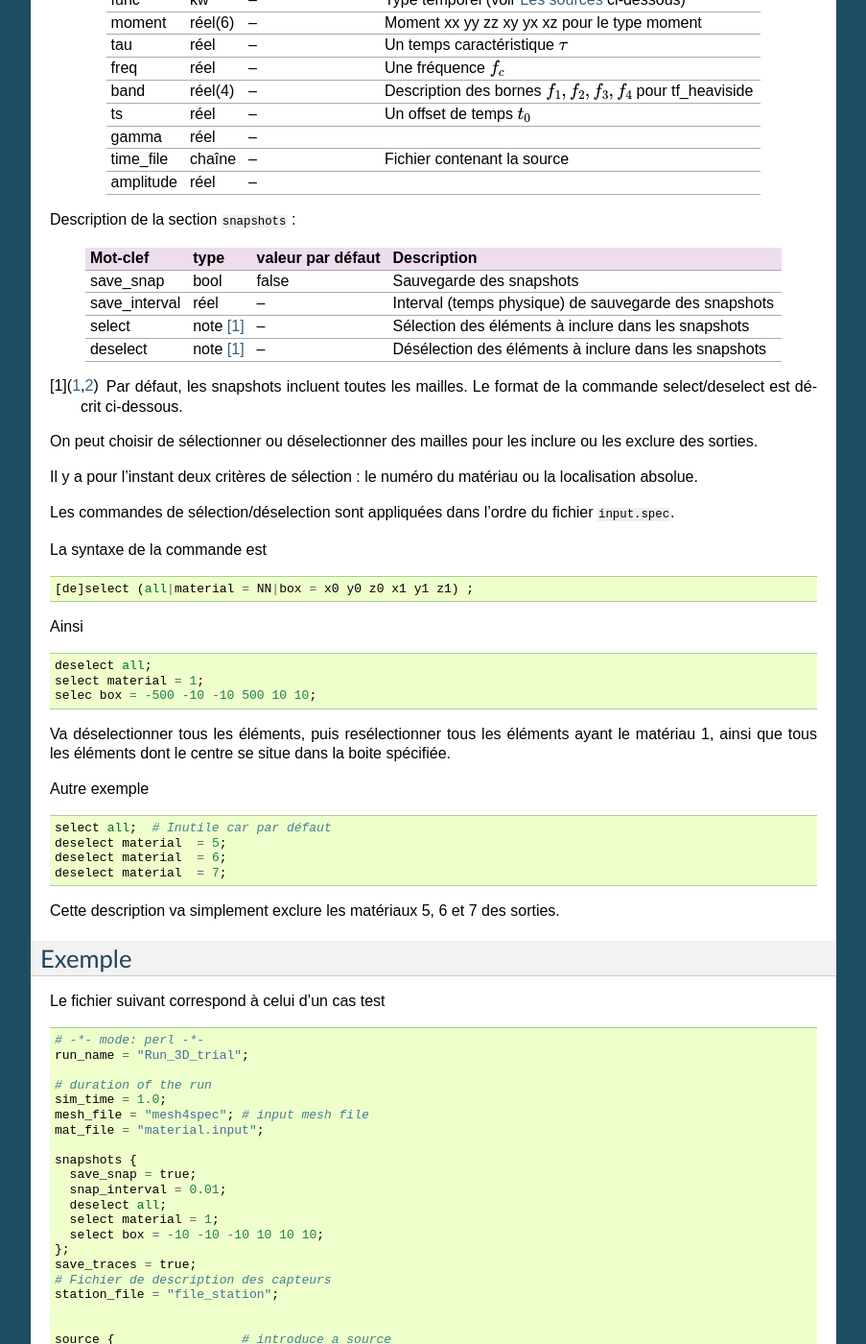
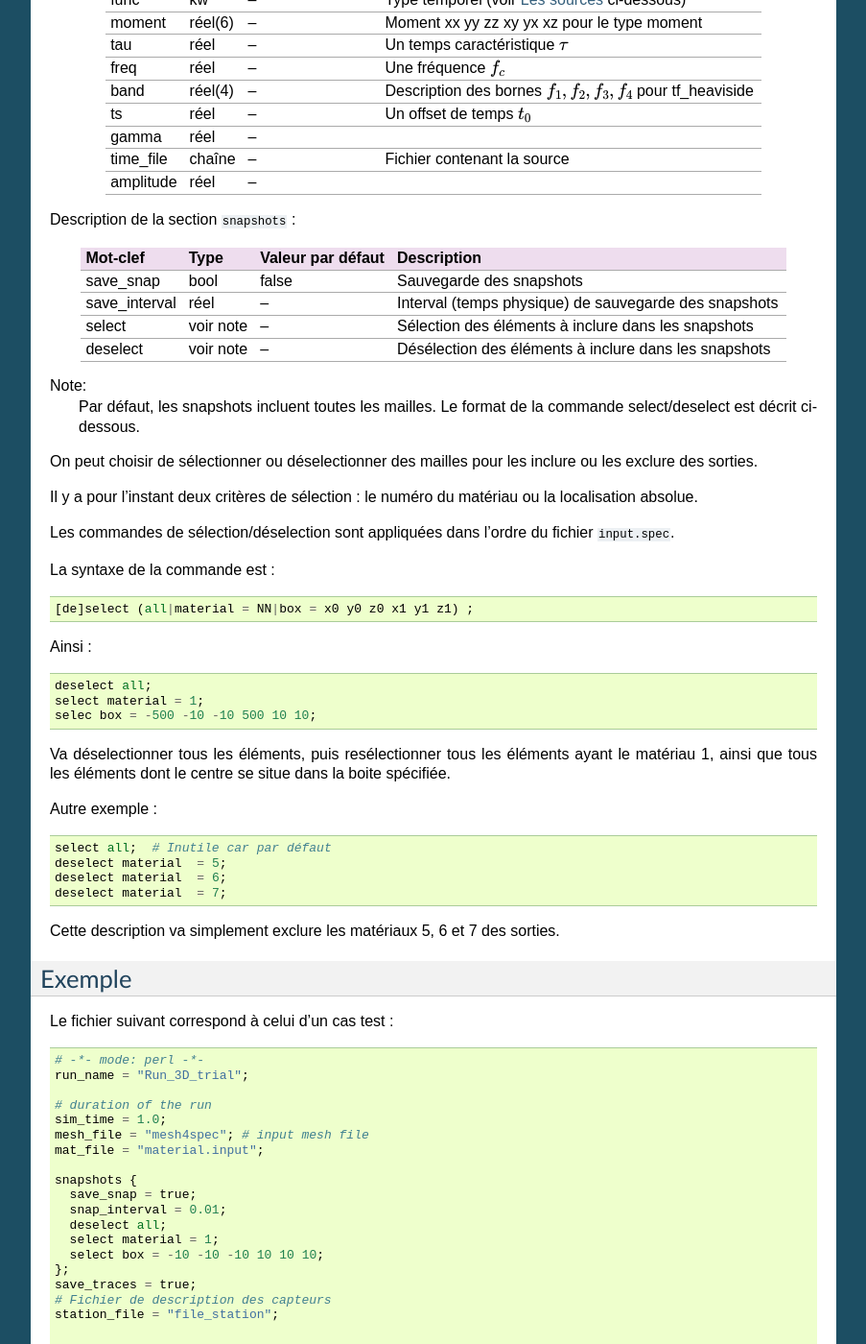
Before and after one commit to sem3d/SEM, a Sphinx documentation site: the page built from DOC/source/format_input.rst, in a window 1280 px wide and 1400 px high, scrolled down 1856 px. Shown: the whole window at 96% size, without its empty margins (198-1101 px from the left). Built offline with Sphinx 7.4.7, drawn with Linux system fonts in a browser that asks for light colours; formulas are drawn with MathJax 3; some of the changed text lies outside the part shown.

Commit message:
Documentation fixes

```diff
--- a/DOC/source/format_input.rst
+++ b/DOC/source/format_input.rst
@@ -36,7 +36,7 @@
 Les mots-clef pouvant être utilisés dans le fichier (niveau 0, hors toute section) sont décrits ici :
 
 ================  =======  =================  ================================================================
-Mot-clef          type     valeur par défaut  Description
+Mot-clef          Type     Valeur par défaut  Description
 ================  =======  =================  ================================================================
 amortissement     section  n/a                Description de l'amortissement
 mat_file          chaîne   "material.input"   Nom du fichier de description des matériaux
@@ -58,7 +58,7 @@
 Les paramètres suivants sont reconnus mais non utilisés dans cette version :
 
 ================  ========  =================  ===========================================================
-Mot-clef          type      valeur par défaut  Description
+Mot-clef          Type      Valeur par défaut  Description
 ================  ========  =================  ===========================================================
 anisotropy        bool      n/a                Description de l'anisotropie
 gradient          section   n/a                Description des gradients
@@ -71,7 +71,7 @@
 Description de la section ``amortissement`` :
 
 ================  =======  =================  ===========================================================
-Mot-clef          type     valeur par défaut  Description
+Mot-clef          Type     Valeur par défaut  Description
 ================  =======  =================  ===========================================================
 nsolids           entier   0                  Nombre de mécanisme. 0 signifie désactivation.
 atn_band          réel(2)  n/a                Période max et min à atténuer
@@ -81,7 +81,7 @@
 Description de la section ``time_scheme`` :
 
 ================  =======  =================  ===========================================================
-Mot-clef          type     valeur par défaut  Description
+Mot-clef          Type     Valeur par défaut  Description
 ================  =======  =================  ===========================================================
 accel_scheme      bool                        Schéma en temps
 veloc_scheme      bool                        Schéma en vitesse
@@ -94,7 +94,7 @@
 Description de la section ``source`` :
 
 ================  =======  =================  =================================================================
-Mot-clef          type     valeur par défaut  Description
+Mot-clef          Type     Valeur par défaut  Description
 ================  =======  =================  =================================================================
 coords            réel(3)  0 0 0              Position de la source
 type              kw       --                 Type spatial: impulse|moment|fluidpulse
@@ -112,17 +112,18 @@
 
 Description de la section ``snapshots`` :
 
-=============  ===========  =================  ================================================================
-Mot-clef       type         valeur par défaut  Description
-=============  ===========  =================  ================================================================
-save_snap      bool         false              Sauvegarde des snapshots
-save_interval  réel         --                 Interval (temps physique) de sauvegarde des snapshots
-select         note [#f1]_  --                 Sélection des éléments à inclure dans les snapshots
-deselect       note [#f1]_  --                 Désélection des éléments à inclure dans les snapshots
-=============  ===========  =================  ================================================================
+===============  ============  =================  ============================================================
+Mot-clef         Type          Valeur par défaut  Description
+===============  ============  =================  ============================================================
+save_snap        bool          false              Sauvegarde des snapshots
+save_interval    réel          --                 Interval (temps physique) de sauvegarde des snapshots
+select           voir note     --                 Sélection des éléments à inclure dans les snapshots
+deselect         voir note     --                 Désélection des éléments à inclure dans les snapshots
+===============  ============  =================  ============================================================
 
-.. [#f1] Par défaut, les snapshots incluent toutes les mailles. Le format de la commande select/deselect
-         est décrit ci-dessous.
+Note:
+  Par défaut, les snapshots incluent toutes les mailles. Le format de la commande select/deselect
+  est décrit ci-dessous.
 
 On peut choisir de sélectionner ou déselectionner des mailles pour les inclure ou les exclure des sorties.
 
@@ -130,11 +131,11 @@
 
 Les commandes de sélection/déselection sont appliquées dans l'ordre du fichier ``input.spec``.
 
-La syntaxe de la commande est ::
+La syntaxe de la commande est : ::
 
   [de]select (all|material = NN|box = x0 y0 z0 x1 y1 z1) ;
 
-Ainsi ::
+Ainsi : ::
 
   deselect all;
   select material = 1;
@@ -143,7 +144,7 @@
 Va déselectionner tous les éléments, puis resélectionner tous les éléments ayant le matériau 1,
 ainsi que tous les éléments dont le centre se situe dans la boite spécifiée.
 
-Autre exemple ::
+Autre exemple : ::
 
   select all;  # Inutile car par défaut
   deselect material  = 5;
@@ -155,7 +156,7 @@
 Exemple
 =======
 
-Le fichier suivant correspond à celui d'un cas test ::
+Le fichier suivant correspond à celui d'un cas test : ::
 
   # -*- mode: perl -*-
   run_name = "Run_3D_trial";
--- a/DOC/source/intro.rst
+++ b/DOC/source/intro.rst
@@ -6,7 +6,7 @@
 
 
 SEM est un code de propagation d'onde sismique, en 2D et 3D, fondé sur la méthode
-des éléments spectraux ([PRI94]_, [FAC97]_, [KOM98]_, [SER98]_, [KOM99]_.
+des éléments spectraux ([PRI94]_, [FAC97]_, [KOM98]_, [SER98]_, [KOM99]_).
 
 Cette version prend en compte la propagation dans des milieux hétérogènes, à géométrie complexe (topographie
 de surface, interfaces).
```
